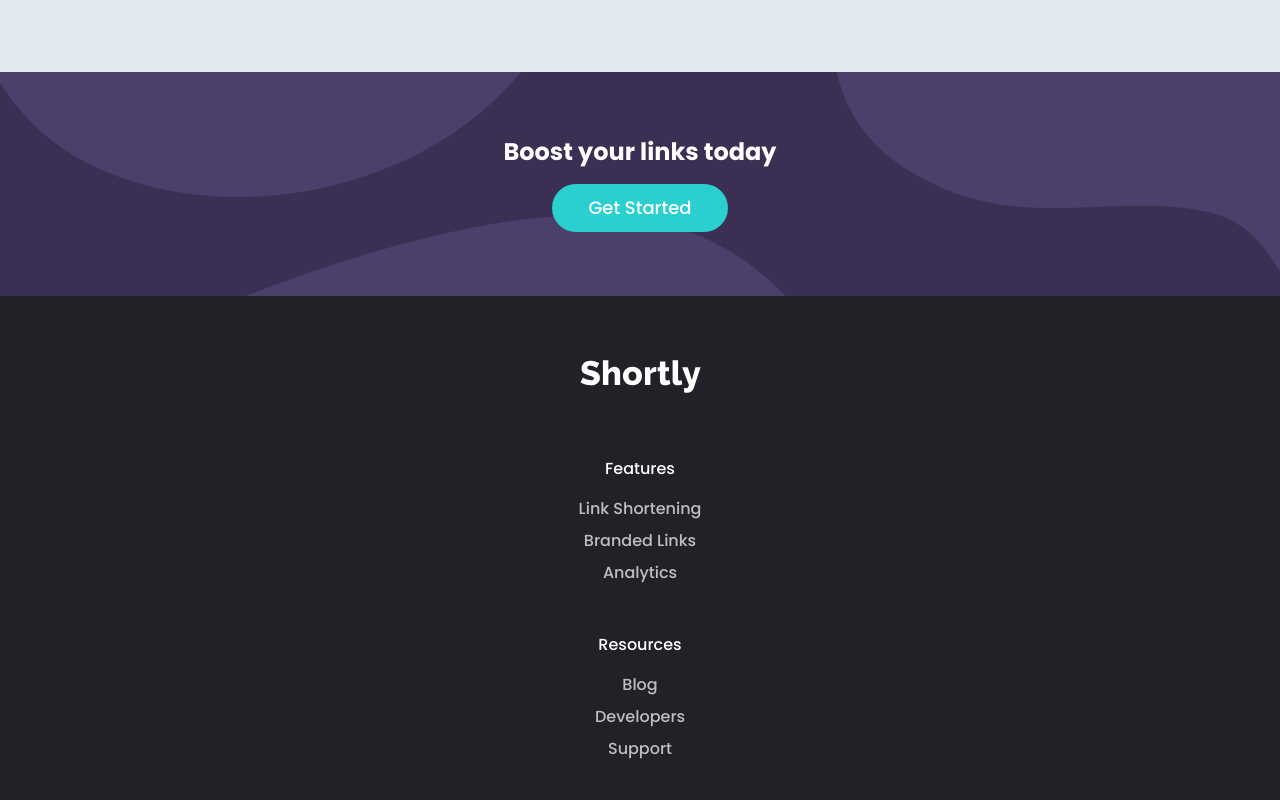
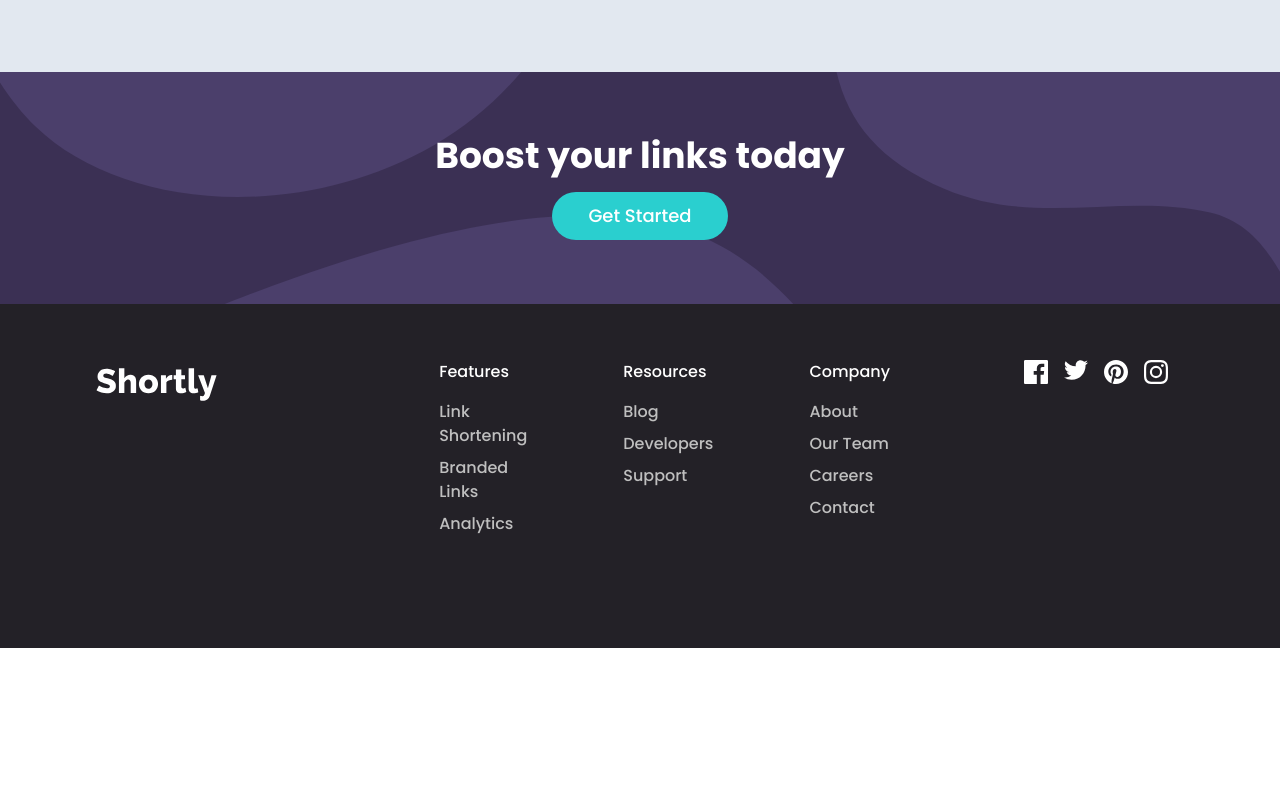
Before and after one commit to 12cassie34/url-shortening-api-master, a React (Create React App) app: page / in a window 1280 px wide. Shown: the part 1460-2260 px from the top of the page. After the commit the page ends 2108 px from the top, so only its background shows below. Built offline with nearby package versions, Linux system fonts and the light colour scheme.

Commit message:
feat: complete the big size screen layout of the Footer component

```diff
--- a/src/App.js
+++ b/src/App.js
@@ -24,7 +24,7 @@ function App() {
       <Header isInBigScreen={isInBigScreen} />
       <Welcome />
       <Features isInBigScreen={isInBigScreen} />
-      <CallAction isInBigScreen={isInBigScreen} />
+      <CallAction />
       <Footer isInBigScreen={isInBigScreen} />
     </div>
   );
--- a/src/components/CallAction.js
+++ b/src/components/CallAction.js
@@ -6,7 +6,7 @@ function CallAction() {
     return (
         <section id='call-action' className='pt-16 pb-16 bg-dark_violet text-center'>
             <div>
-                <h2 className='mb-4 text-2xl font-bold text-white'>Boost your links today</h2>
+                <h2 className='mb-4 text-2xl font-bold text-white xl:text-4xl'>Boost your links today</h2>
                 <GetStartedBtn />
             </div>
         </section>
--- a/src/components/Footer.js
+++ b/src/components/Footer.js
@@ -85,14 +85,16 @@ const socialMediaLink = [
 
 function Footer() {
     return (
-        <footer className='pb-16 bg-very-dark-violet text-white text-center'>
-            <div className='flex justify-center py-16'>
+        <footer className='pb-16 bg-very-dark-violet text-white text-center
+                           xl:flex xl:justify-between xl:px-24'>
+            <div className='flex justify-center py-16
+                            xl:block'>
                 <img src={logo} className='footer--logo' />
             </div>
-            <div>
+            <div className='xl:flex xl:mt-14 xl:w-4/12 xl:text-left'>
                 { footerLinks.map(group => {
                     return (
-                        <div key={group.title} className='pb-10'>
+                        <div key={group.title} className='pb-10 xl:mr-24'>
                             <h5 className='mb-4'>{ group.title }</h5>
                             <ul className='text-custom-gray'>
                                 { group.links.map(link => {
@@ -109,10 +111,11 @@ function Footer() {
                     )
                 }) }
             </div>
-            <div className='flex justify-between items-center mx-auto w-48'>
+            <div className='flex justify-between items-center mx-auto w-48
+                            xl:items-start xl:w-auto xl:mx-0 xl:mt-14'>
                 { socialMediaLink.map(link => {
                     return (
-                        <a key={link.link} href={link.link}>
+                        <a key={link.link} href={link.link} className='xl:mr-4'>
                             <img src={link.icon} />
                         </a>
                     )
```
